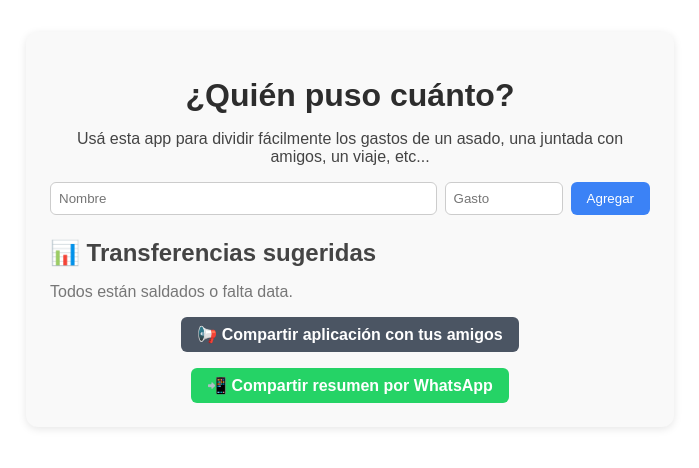
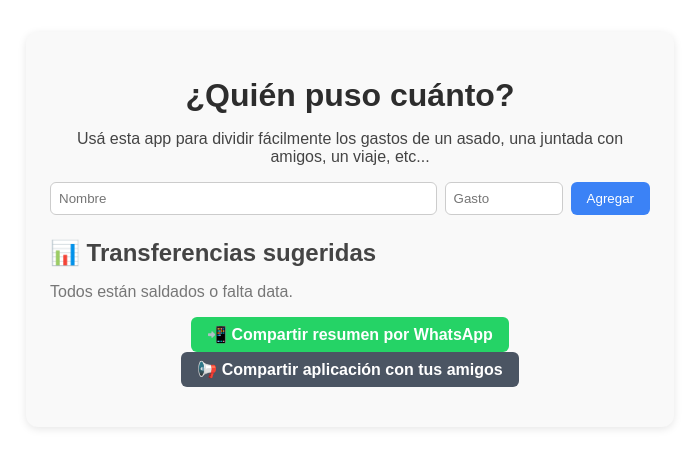
Before and after one commit to javosds/asado-gastos-app, a React (Vite) app in the folder asado-gastos-app/: page / in a window 1280 px wide. Shown: the top 468 px of the page, without its empty margins (290-989 px from the left). Built offline with nearby package versions, Linux system fonts and the light colour scheme.

Commit message:
Update App.jsx

```diff
--- a/asado-gastos-app/src/App.jsx
+++ b/asado-gastos-app/src/App.jsx
@@ -109,18 +109,18 @@ export default function App() {
           ))}
         </ul>
       )}
-
+        <div style={{ display: "flex", gap: "0.5rem", flexWrap: "wrap", justifyContent: "center" }}>
+        <a href={`https://wa.me/?text=${encodeURIComponent(getSummaryText())}`} target="_blank" rel="noopener noreferrer" style={{ backgroundColor: "#25D366", color: "white", padding: "0.5rem 1rem", borderRadius: "6px", textDecoration: "none", fontWeight: "bold" }}>
+          📲 Compartir resumen por WhatsApp
+        </a>
+      </div>
       <div style={{ display: "flex", justifyContent: "center", marginBottom: "1rem" }}>
         <a href="https://quien-puso-cuanto.vercel.app" target="_blank" rel="noopener noreferrer" style={{ backgroundColor: "#4b5563", color: "white", padding: "0.5rem 1rem", borderRadius: "6px", textDecoration: "none", fontWeight: "bold" }}>
           📢 Compartir aplicación con tus amigos
         </a>
       </div>
 
-      <div style={{ display: "flex", gap: "0.5rem", flexWrap: "wrap", justifyContent: "center" }}>
-        <a href={`https://wa.me/?text=${encodeURIComponent(getSummaryText())}`} target="_blank" rel="noopener noreferrer" style={{ backgroundColor: "#25D366", color: "white", padding: "0.5rem 1rem", borderRadius: "6px", textDecoration: "none", fontWeight: "bold" }}>
-          📲 Compartir resumen por WhatsApp
-        </a>
-      </div>
+
     </div>
   );
 }
```
